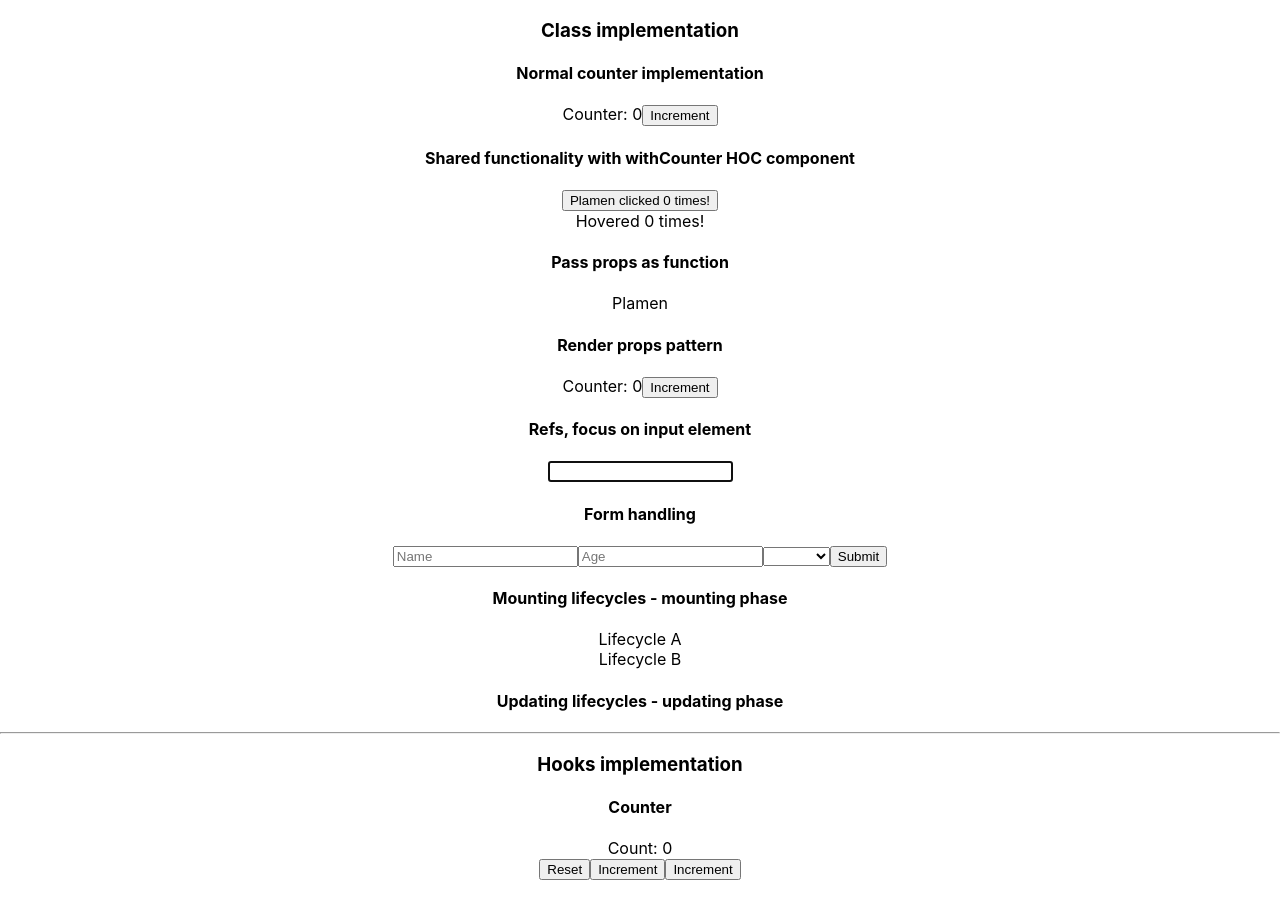
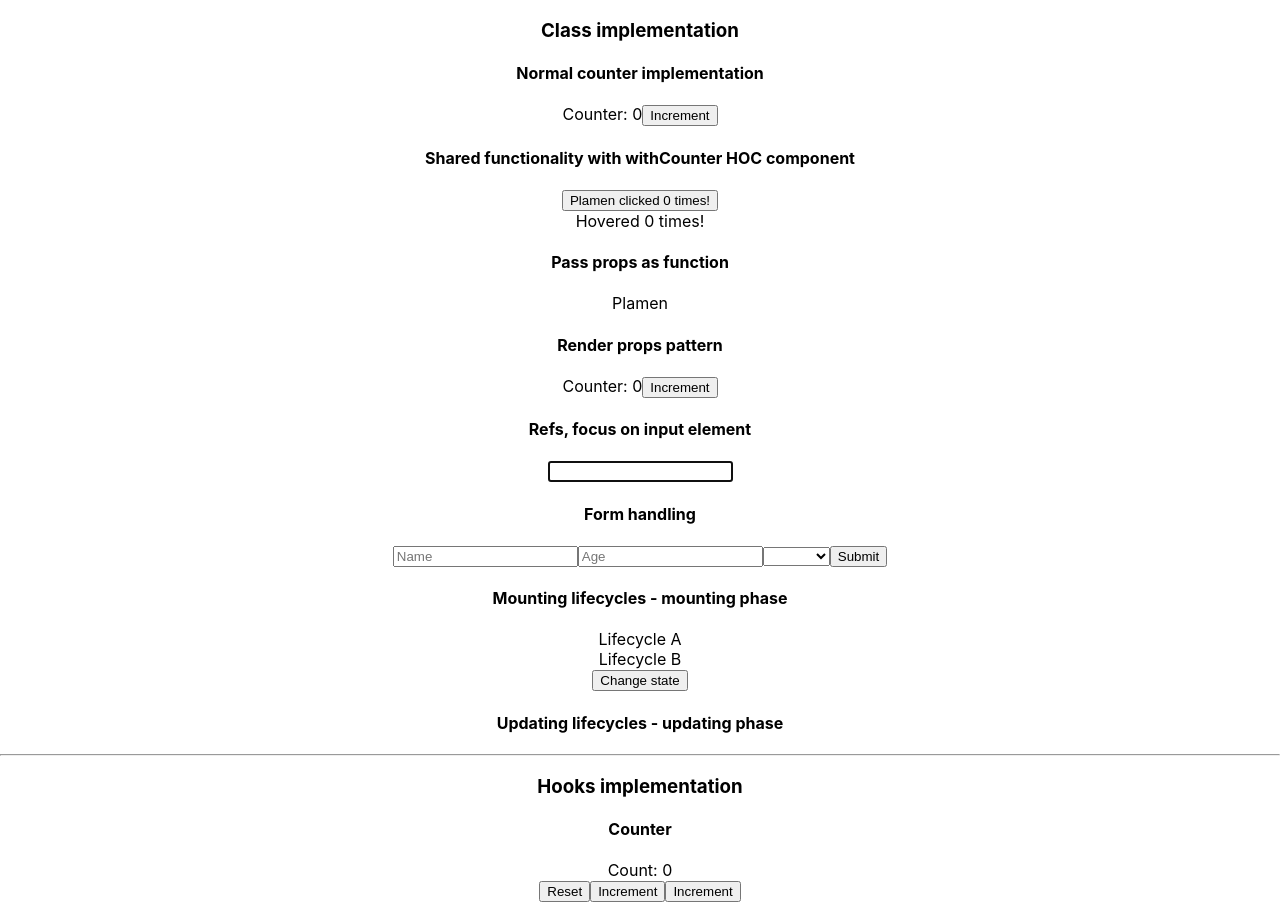
Before and after one commit to plamenkoyovchev/react-concepts, a React (Create React App) app: page / in a window 1280 px wide. Before the commit the page ends 880 px from the top, so only its background shows below. Built offline with nearby package versions, Linux system fonts and the light colour scheme.

Commit message:
Add change state button to trigger update lifecycle method phase

```diff
--- a/src/patterns-and-concepts/lifecycle-methods/mounting/LifecycleA.jsx
+++ b/src/patterns-and-concepts/lifecycle-methods/mounting/LifecycleA.jsx
@@ -34,12 +34,17 @@ class LifecycleA extends Component {
     console.log("Lifecycle A componentDidUpdate");
   }
 
+  changeStateHandler = () => {
+    this.setState({ name: "Plamenko" });
+  };
+
   render() {
     console.log("Lifecycle A render");
     return (
       <>
         <div>Lifecycle A</div>
         <LifecycleB />
+        <button onClick={this.changeStateHandler}>Change state</button>
       </>
     );
   }
```
